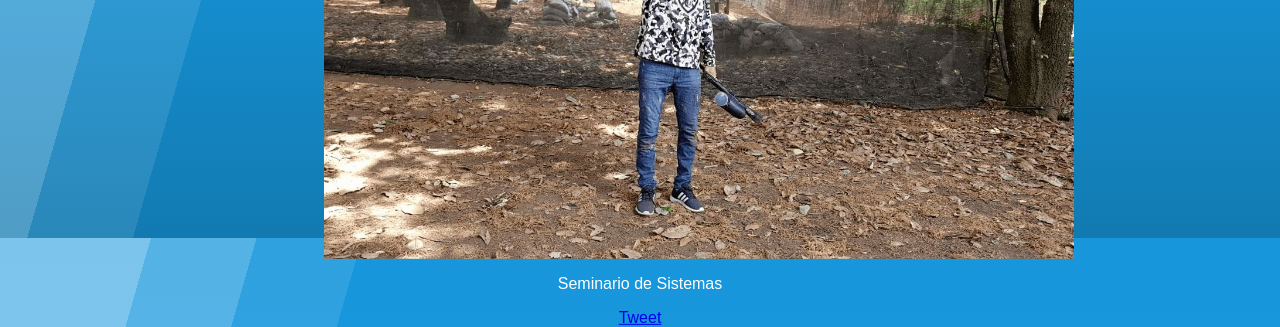
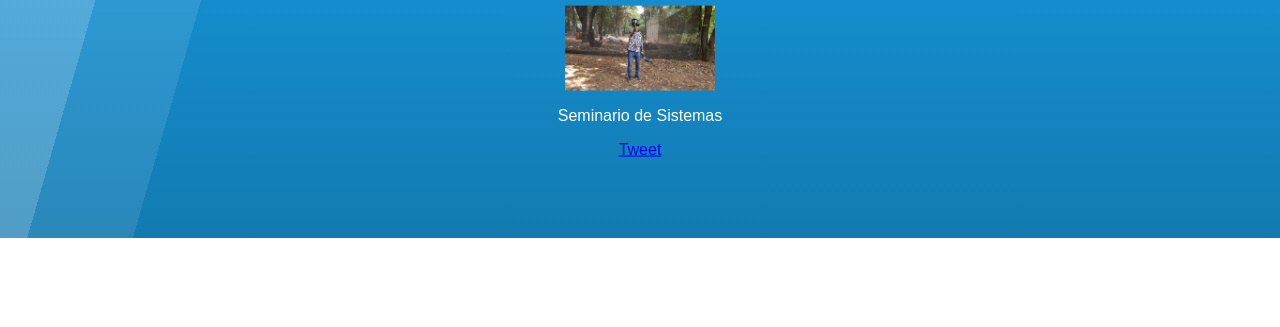
Before and after one commit to memetm123/seminario-meme-docker, a plain HTML site: page index.html in a window 1280 px wide. Shown: the part 562-889 px from the top of the page. After the commit the page ends 800 px from the top, so only its background shows below. Drawn offline with Linux system fonts and the light colour scheme.

Commit message:
commit imagenes

```diff
--- a/index.html
+++ b/index.html
@@ -32,7 +32,7 @@
         <div class="inner">
             <center><h1>Abdías Emanuel Trigueros Marroquín</h1></center>
 
-            <center><img style="width:750px;" src="./meme1.jpeg"></img>
+            <center><img style="width:150px;" src="./meme.jpg"></img>
                 <P>
 
                 Seminario de Sistemas
```
Also changed, not shown: linux.png (deleted), meme.jpg (added), meme1.jpeg (deleted).
